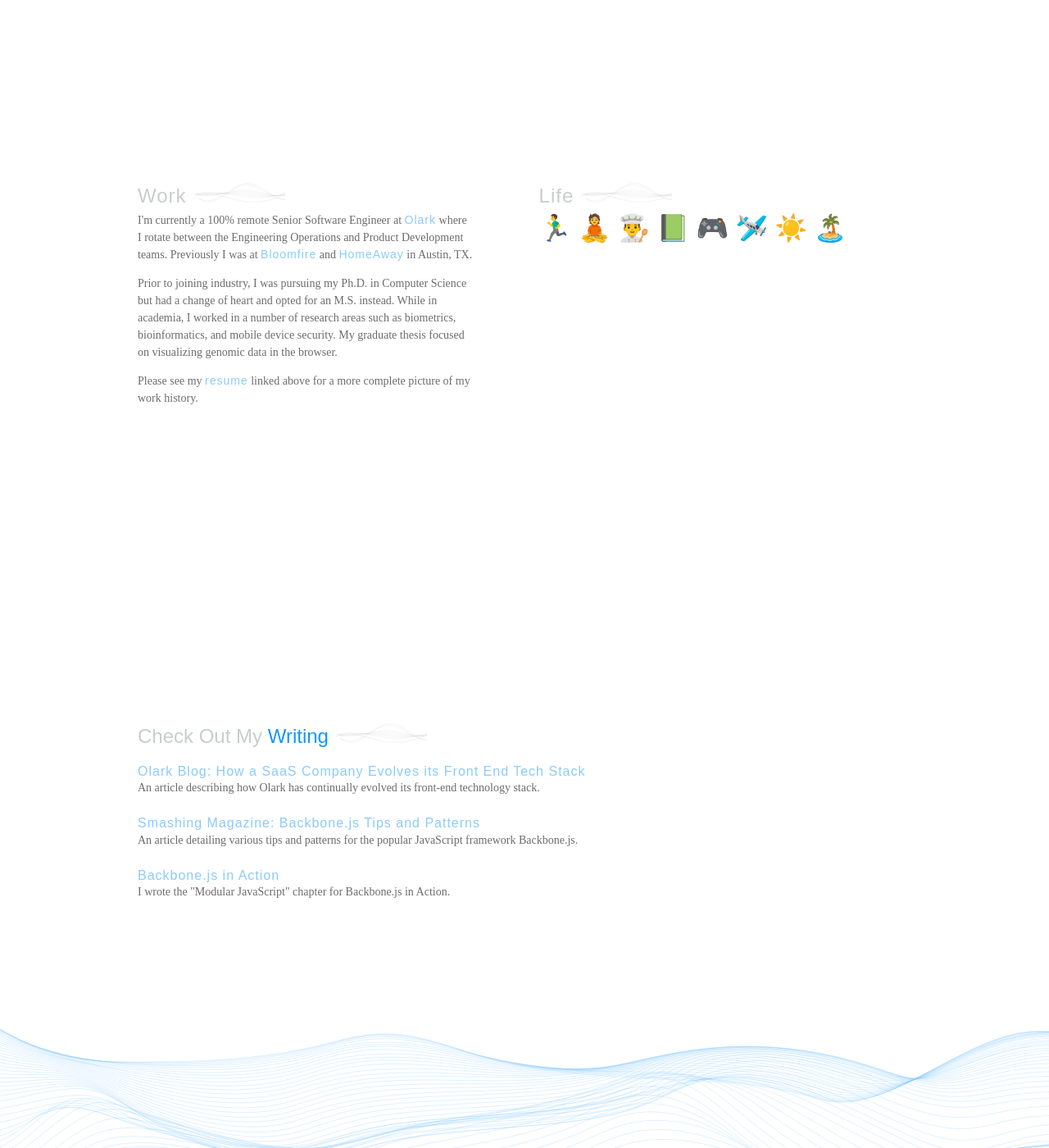
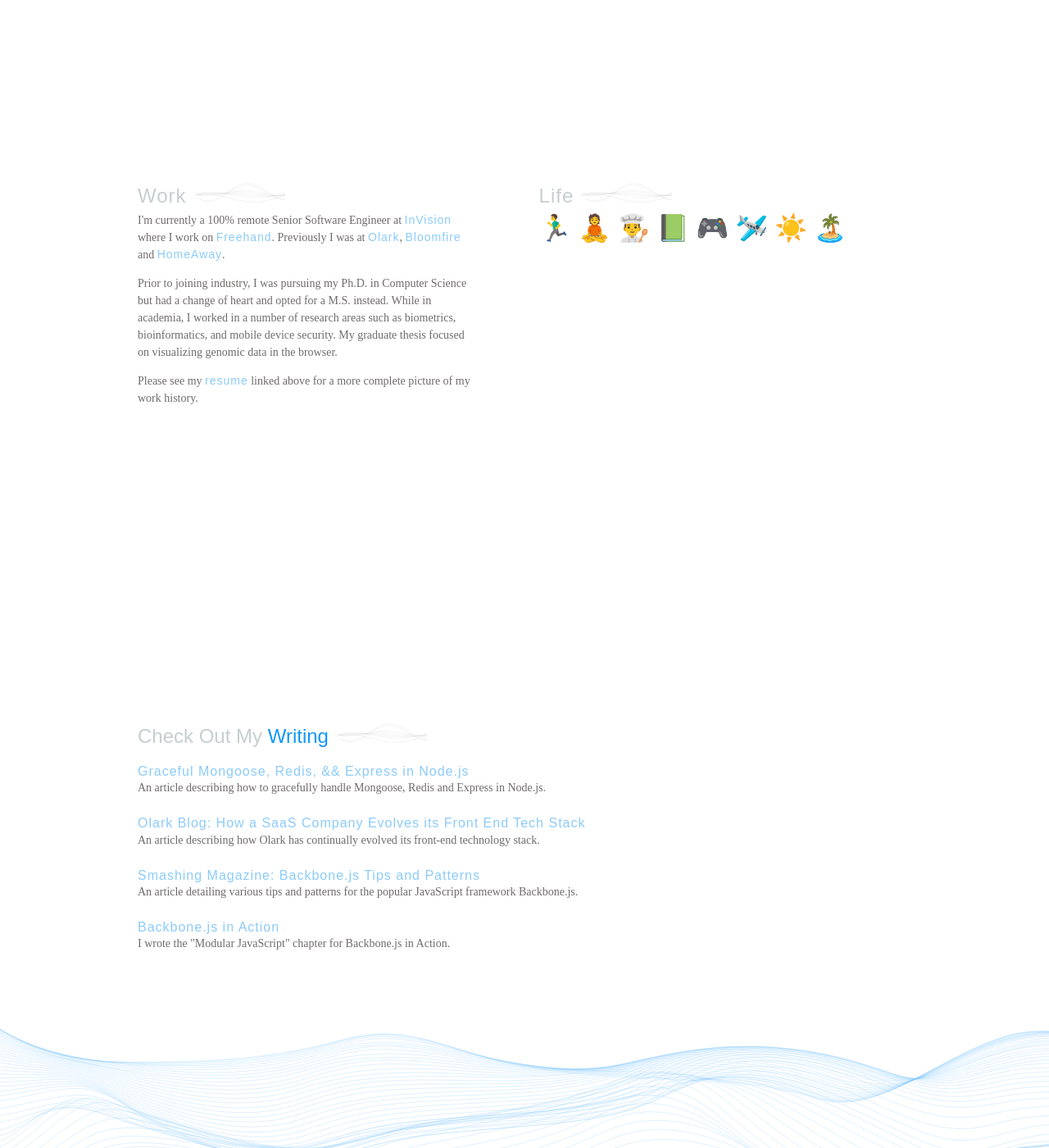
Before and after one commit to pwhisenhunt/pwhisenhunt.github.io, a Jekyll site: the page built from index.html, in a window 1280 px wide and 1400 px high, scrolled down 658 px. Shown: the whole window at 82% size. Built offline with Jekyll 4.4.1, drawn with Linux system fonts in a browser that asks for light colours; some web fonts are replaced.

```diff
--- a/Gemfile
+++ b/Gemfile
@@ -2,4 +2,4 @@
 
 source "https://rubygems.org"
 
-gem "jekyll", '>=4.0.1', '< 5.0'
+gem "jekyll", '>=4.1.1', '< 5.0'
--- a/index.html
+++ b/index.html
@@ -17,10 +17,10 @@ layout: default
             <h2>Work<span class="heading-decoration"></span></h2>
             <div class="information-text">
                 <p>
-                    I'm currently a 100% remote Senior Software Engineer at <a href="https://www.olark.com/" target="_blank" class="in-text-link">Olark</a> where I rotate between the Engineering Operations and Product Development teams. Previously I was at <a href="https://bloomfire.com/" target="_blank" class="in-text-link">Bloomfire</a> and <a href="https://www.homeaway.com/" target="_blank" class="in-text-link">HomeAway</a> in Austin, TX.
+                    I'm currently a 100% remote Senior Software Engineer at <a href="https://www.invisionapp.com/" target="_blank" class="in-text-link">InVision</a> where I work on <a href="https://www.invisionapp.com/feature/freehand" target="_blank" class="in-text-link">Freehand</a>. Previously I was at <a href="https://www.olark.com/" target="_blank" class="in-text-link">Olark</a>, <a href="https://bloomfire.com/" target="_blank" class="in-text-link">Bloomfire</a> and <a href="https://www.homeaway.com/" target="_blank" class="in-text-link">HomeAway</a>.
                 </p>
                 <p>
-                   Prior to joining industry, I was pursuing my Ph.D. in Computer Science but had a change of heart and opted for an M.S. instead. While in academia, I worked in a number of research areas such as biometrics, bioinformatics, and mobile device security. My graduate thesis focused on visualizing genomic data in the browser.
+                   Prior to joining industry, I was pursuing my Ph.D. in Computer Science but had a change of heart and opted for a M.S. instead. While in academia, I worked in a number of research areas such as biometrics, bioinformatics, and mobile device security. My graduate thesis focused on visualizing genomic data in the browser.
                 </p>
                 <p>
                     Please see my <a href="phillip.whisenhunt.resume.pdf" target="_blank" class="in-text-link">resume</a> linked above for a more complete picture of my work history.
@@ -46,6 +46,14 @@ layout: default
     <section id="writing" class="writing">
         <h2>Check Out My <span class="heading-emphasis">Writing</span><span class="heading-decoration"></span></h2>
         <ul class="writing-list">
+            <li class="writing-list-item">
+                <a href="https://medium.com/swlh/graceful-mongoose-redis-express-in-node-js-eeee78398b17" target="_blank" class="in-text-link">
+                    Graceful Mongoose, Redis, && Express in Node.js
+                </a>
+                <p class="writing-description">
+                    An article describing how to gracefully handle Mongoose, Redis and Express in Node.js.
+                </p>
+            </li>
             <li class="writing-list-item">
                 <a href="https://blog.olark.com/how-a-saas-company-evolves-its-front-end-tech-stack" target="_blank" class="in-text-link">
                     Olark Blog: How a SaaS Company Evolves its Front End Tech Stack
```
Also changed, not shown: Gemfile.lock.
